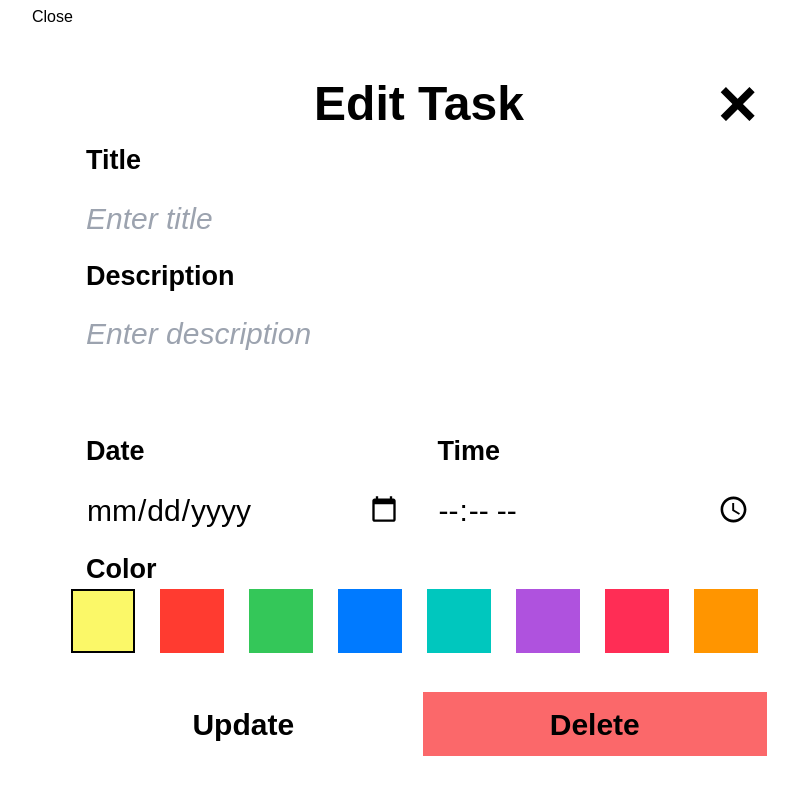
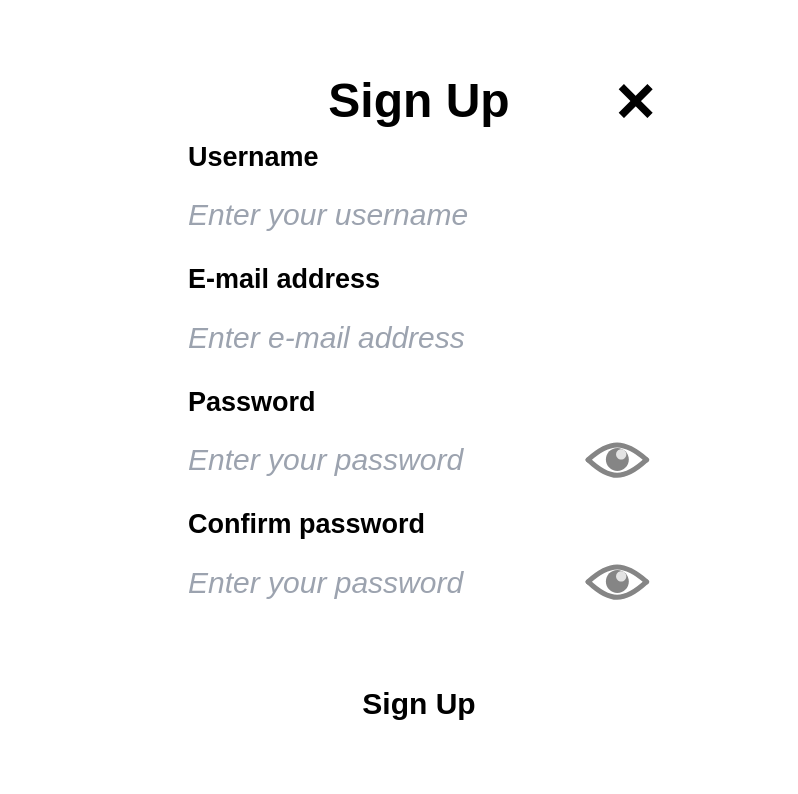
Before and after one commit to d3Lip7on/to-do-app-azure, a React (Create React App) app: page / in a window 1280 px wide. Shown: the top 794 px of the page, without its empty margins (221-1019 px from the left). Built offline with nearby package versions, Linux system fonts and the light colour scheme.

Commit message:
auth - modal window finished, started refactoring

```diff
--- a/src/app/App.tsx
+++ b/src/app/App.tsx
@@ -1,7 +1,17 @@
-import { TaskModal } from '../features/manage-task';
+import { SignUpModal } from '../features/auth/sign-up';
 
 function App() {
-	return <TaskModal mode={'edit'} isOpen={true} onClose={() => {}} onDelete={() => {}} onSubmit={() => {}} />;
+	return (
+		<SignUpModal
+			isOpen={true}
+			onClose={() => {
+				console.log('closed');
+			}}
+			onSubmit={() => {
+				console.log();
+			}}
+		/>
+	);
 }
 
 export default App;
--- /dev/null
+++ b/src/features/auth/sign-up/index.ts
@@ -0,0 +1 @@
+export { SignUpModal } from './ui/SignUpModal';
--- a/src/features/auth/sign-up/ui/SignUpForm.tsx
+++ b/src/features/auth/sign-up/ui/SignUpForm.tsx
@@ -0,0 +1,44 @@
+import { MainButton, Canvas } from '../../../../shared/ui';
+import { SignUpWindow } from './SignUpWindow';
+import { useContext } from 'react';
+import { AuthFormContext } from '../../model/context/AuthFormProvider';
+
+type SignUpFormProps = {
+	onSubmit: () => void;
+	onClose: () => void;
+};
+
+export function SignUpForm({ onSubmit, onClose }: SignUpFormProps) {
+	const { emailInputState, passwordInputState, confirmPasswordInputState } = useContext(AuthFormContext);
+	function checkingEmail(email: string) {
+		const emailRegex = /^[^\s@]+@[^\s@]+\.[^\s@]+$/;
+		return emailRegex.test(email);
+	}
+	function validatePassword(X: string, Y: string) {
+		if (X == Y) {
+			console.log('password validation success');
+			return X;
+		} else {
+			alert('wrong password');
+		}
+	}
+	function validateEmail(email: string) {
+		if (checkingEmail(email)) {
+			console.log('email validation success');
+			return email;
+		} else {
+			alert('wrong email');
+		}
+	}
+	const handleSignUp = () => {
+		validateEmail(emailInputState);
+		validatePassword(passwordInputState, confirmPasswordInputState);
+	};
+
+	return (
+		<Canvas width="570px">
+			<SignUpWindow onClose={onClose} />
+			<MainButton onClick={handleSignUp}>Sign Up</MainButton>
+		</Canvas>
+	);
+}
--- /dev/null
+++ b/src/features/auth/sign-up/ui/SignUpModal.tsx
@@ -0,0 +1,22 @@
+// TaskModal.tsx
+import { Modal } from '../../../../shared/ui';
+import { AuthFormProvider } from '../../model/context/AuthFormProvider';
+import { SignUpForm } from './SignUpForm';
+
+type AuthModalProps = {
+	isOpen: boolean;
+	onClose: () => void;
+	onSubmit: () => void;
+};
+
+export function SignUpModal({ isOpen, onClose, onSubmit }: AuthModalProps) {
+	if (!isOpen) return null;
+
+	return (
+		<Modal>
+			<AuthFormProvider>
+				<SignUpForm onSubmit={onSubmit} onClose={onClose} />
+			</AuthFormProvider>
+		</Modal>
+	);
+}
--- a/src/features/auth/sign-up/ui/SignUpWindow.tsx
+++ b/src/features/auth/sign-up/ui/SignUpWindow.tsx
@@ -2,7 +2,7 @@ import { useContext } from 'react';
 import { AuthFormContext } from '../../model/context/AuthFormProvider';
 import { TextInput, PasswordInput, CloseButton, FormTitle } from '../../../../shared/ui/index';
 
-export function SignUpWindow() {
+export function SignUpWindow({ onClose }: { onClose: () => void }) {
 	const {
 		usernameInputState,
 		setUsernameInputState,
@@ -18,12 +18,13 @@ export function SignUpWindow() {
 		<div>
 			<div className="flex justify-center items-center relative">
 				<h1 className="text-[48px] font-bold">Sign Up</h1>
-				<CloseButton onClick={() => console.log('Closed window')} />
+				<CloseButton onClick={onClose} />
 			</div>
 
 			<div className="pl-[15px]">
 				<FormTitle>Username</FormTitle>
 			</div>
+			<div className="mb-[7px]">
 				<TextInput
 					onChange={(newValue) => {
 						setUsernameInputState(newValue);
@@ -31,9 +32,12 @@ export function SignUpWindow() {
 					value={usernameInputState}
 					placeholder="Enter your username"
 				/>
+			</div>
+
 			<div className="pl-[15px]">
 				<FormTitle>E-mail address</FormTitle>
 			</div>
+			<div className="mb-[7px]">
 				<TextInput
 					onChange={(newValue) => {
 						setEmailInputState(newValue);
@@ -41,18 +45,24 @@ export function SignUpWindow() {
 					value={emailInputState}
 					placeholder="Enter e-mail address"
 				/>
+			</div>
+
 			<div className="pl-[15px]">
 				<FormTitle>Password</FormTitle>
 			</div>
+			<div className="mb-[7px]">
 				<PasswordInput
 					onChange={(newValue) => {
 						setPasswordInputState(newValue);
 					}}
 					value={passwordInputState}
 				/>
+			</div>
+
 			<div className="pl-[15px]">
 				<FormTitle>Confirm password</FormTitle>
 			</div>
+			<div className="mb-[52px]">
 				<PasswordInput
 					onChange={(newValue) => {
 						setConfirmPasswordInputState(newValue);
@@ -60,5 +70,6 @@ export function SignUpWindow() {
 					value={confirmPasswordInputState}
 				/>
 			</div>
+		</div>
 	);
 }
```
Lines whose indentation alone changed are shown as unchanged.
